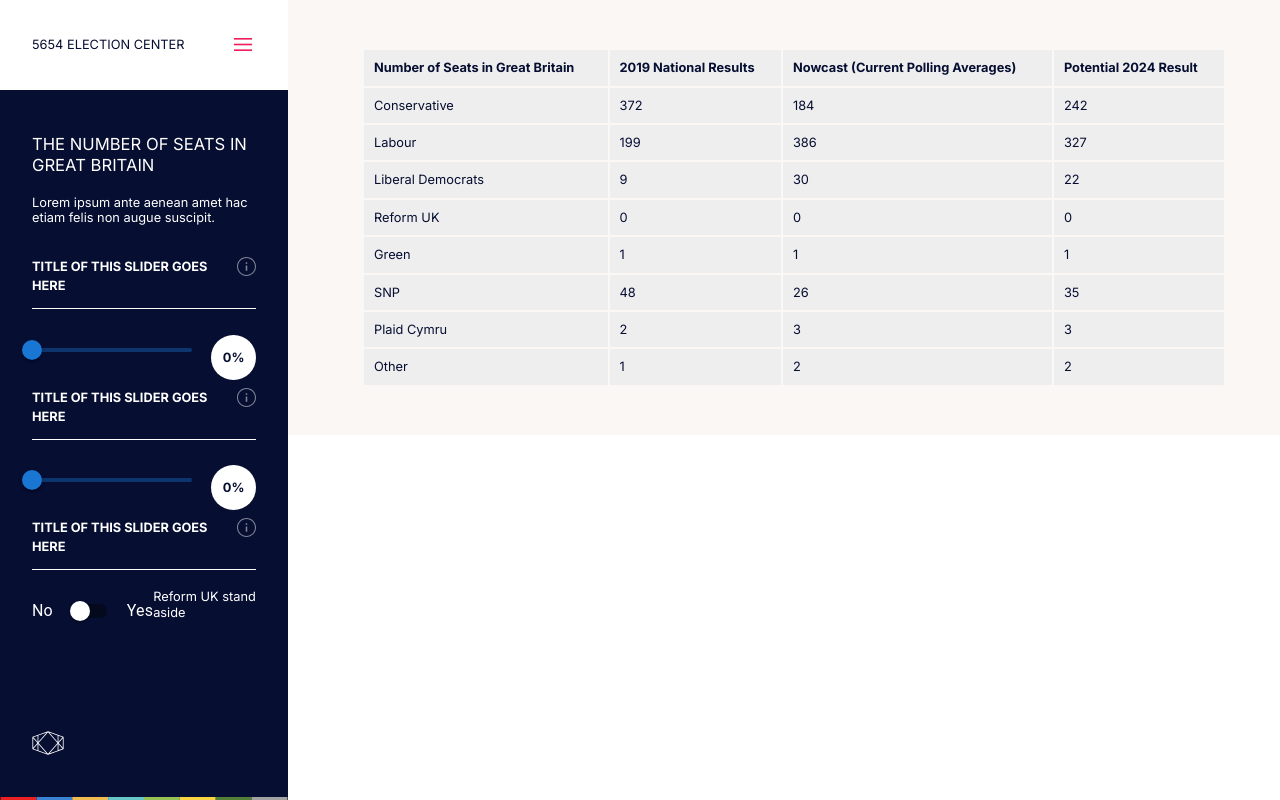
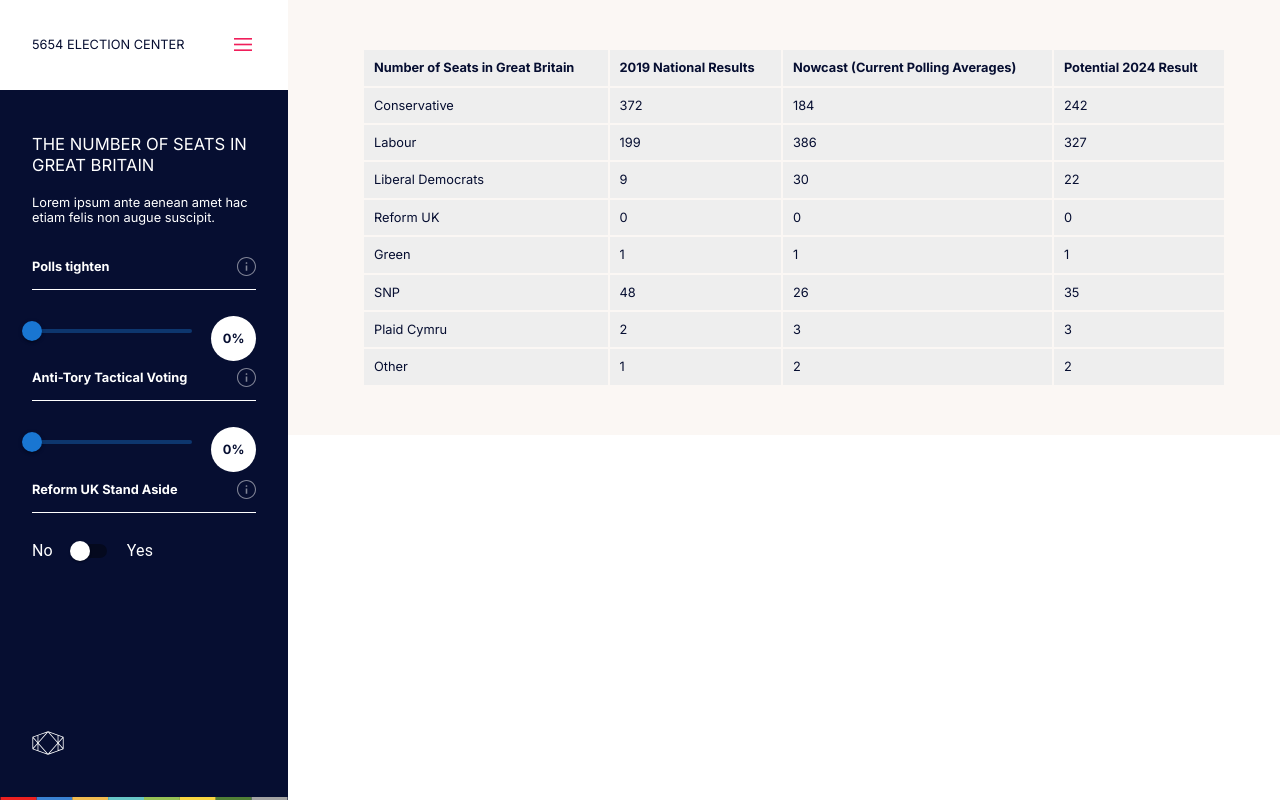
Before and after one commit to langersp/GE2024, a Next.js app: page / in a window 1280 px wide. Built offline with nearby package versions, Linux system fonts and the light colour scheme.

Commit message:
Add slider titles

```diff
--- a/app/components/GESlider.js
+++ b/app/components/GESlider.js
@@ -13,13 +13,12 @@
   return (
     <div className="slider-container">
       <div className="slider-title">
-        <span>TITLE OF THIS SLIDER GOES HERE</span>
+        <span>{title}</span>
 
         <a href="#!" className="help-icon">
           <div className="help-text">
             <p>
-              Lorem ipsum ante aenean amet hac etiam felis non augue suscipit
-              tristique, condimentum.
+            {title} info
             </p>
           </div>
         </a>
--- a/app/components/GESwitch.js
+++ b/app/components/GESwitch.js
@@ -7,13 +7,12 @@
   return (
     <div className="slider-container">
       <div className="slider-title">
-        <span>TITLE OF THIS SLIDER GOES HERE</span>
+        <span>Reform UK Stand Aside</span>
 
         <a href="#!" className="help-icon">
           <div className="help-text">
             <p>
-              Lorem ipsum ante aenean amet hac etiam felis non augue suscipit
-              tristique, condimentum.
+              Reform UK Stand Aside info
             </p>
           </div>
         </a>
@@ -25,7 +24,6 @@
           <Switch onChange={handleReformToggle} checked={reformToggle} />
           <Typography>Yes</Typography>
         </Stack>
-        <p>Reform UK stand aside</p>
       </div>
     </div>
   );
--- a/app/components/SideBarMainContent.js
+++ b/app/components/SideBarMainContent.js
@@ -14,9 +14,10 @@
 
     <div className="sliders">
 
+        <GESlider title="Polls tighten" handlePollsTighten={handlePollsTighten} onChangeHandler={handlePollSliderChange} />
+
         <GESlider title="Anti-Tory Tactical Voting" handlePollsTighten={handlePollsTighten} onChangeHandler={handleAntiTorySliderChange} />
 
-        <GESlider title="Poll Slider" handlePollsTighten={handlePollsTighten} onChangeHandler={handlePollSliderChange} />
 
         <GESwitch reformToggle={reformToggle} handleReformToggle={handleReformToggle} />
 
```
